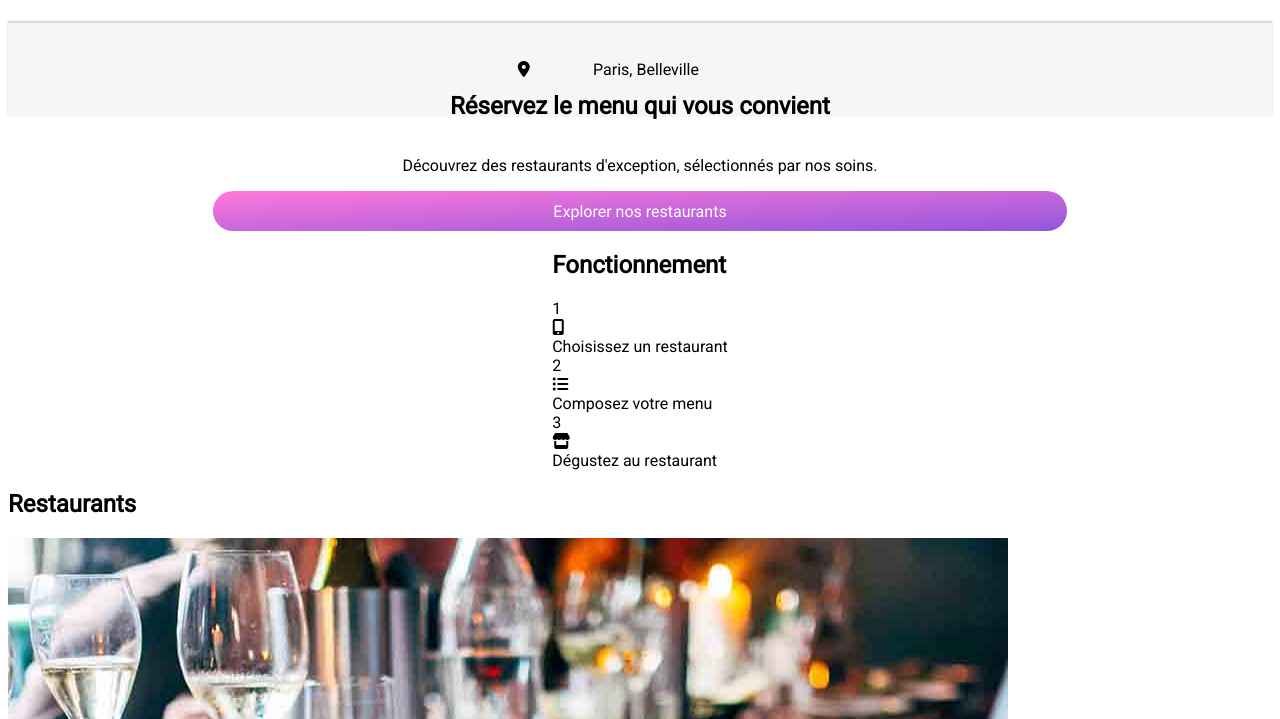
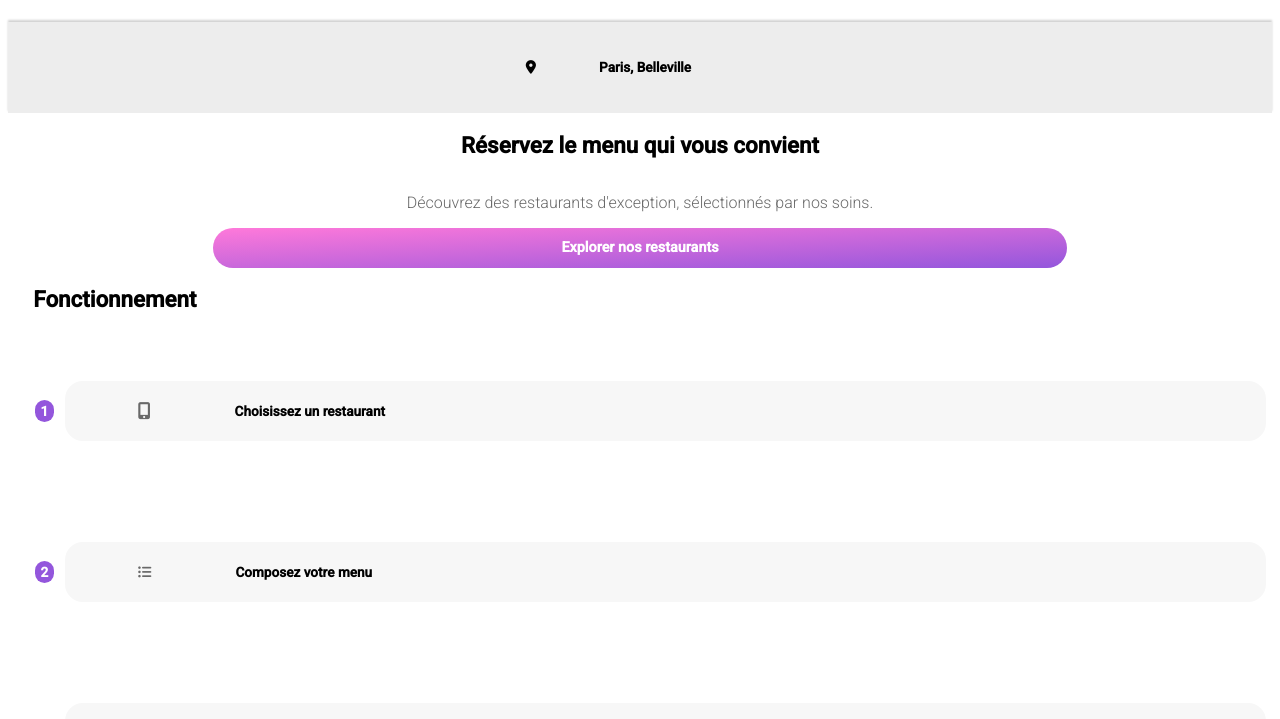
Before and after one commit to julfrontdev/JulienVerley_3_10112021, a website: page index.html in a window 1280 px wide. Shown: the part 67-786 px from the top of the page. Drawn offline with Linux system fonts and the light colour scheme; a web font is replaced by a local one.

Commit message:
Accueil explorer, functioning

```diff
--- a/index.html
+++ b/index.html
@@ -4,10 +4,10 @@
     <meta charset="utf-8" />
     <meta name="viewport" content="width=device-width"/> <!--viewport et content="width..." pour le responsive-->
     <link rel="stylesheet" href="public/css/style.css"/>
-    <!--Font Shrikhand (logo et titres des restaurants)(CSS rules to specify families: font-family: 'Shrikhand', cursive;-->
     <link rel="preconnect" href="https://fonts.googleapis.com"><link rel="preconnect" href="https://fonts.gstatic.com" crossorigin><link href="https://fonts.googleapis.com/css2?family=Shrikhand&display=swap" rel="stylesheet">
-    <!--Font Roboto (texte)(CSS rules to specify families: font-family: 'Roboto', sans-serif;-->
+    <link rel="preconnect" href="https://fonts.googleapis.com"><link rel="preconnect" href="https://fonts.gstatic.com" crossorigin><link href="https://fonts.googleapis.com/css2?family=Roboto:wght@100;300;400;500&family=Shrikhand&display=swap" rel="stylesheet">
     <link rel="preconnect" href="https://fonts.googleapis.com"><link rel="preconnect" href="https://fonts.gstatic.com" crossorigin><link href="https://fonts.googleapis.com/css2?family=Roboto&family=Shrikhand&display=swap" rel="stylesheet">
+    <link rel="preconnect" href="https://fonts.googleapis.com"><link rel="preconnect" href="https://fonts.gstatic.com" crossorigin><link href="https://fonts.googleapis.com/css2?family=Roboto:wght@400;500&family=Shrikhand&display=swap" rel="stylesheet">
     <script src="https://kit.fontawesome.com/9d7038c6db.js" crossorigin="anonymous"></script> <!-- Fontawesome importé en JS-->
     <title>ohmyfood</title>
 </head>
@@ -45,7 +45,7 @@
                     <p>
                         Découvrez des restaurants d'exception, sélectionnés par nos soins.
                     </p>
-                    <div class="btn btn__explorer"><!--button (idem button menus "Commander" btn__take-out)-->
+                    <div class="btn btn__explorer"><!--button (idem button menus "Commander" btn__order)-->
                         Explorer nos restaurants
                     </div>
                 </div><!--explorer-->
@@ -55,35 +55,35 @@
                         Fonctionnement
                     </h2>
                     <div class="functioning__steps"><!--3 steps explanations-->
-                        <div class="functioning__steps__step"><!--step 1-->
-                            <div><!--disk 1-->
+                        <div class="btn__funct"><!--step 1-->
+                            <div class="btn__funct__number"><!--disk 1-->
                                 1
                             </div>
-                            <div class=""><i class="fas fa-mobile-alt"></i><!--? Appliquer une couleur ?-->
+                            <div class="btn__funct__icon"><i class="fas fa-lg fa-mobile-alt"></i><!--? Appliquer une couleur ?-->
                             </div><!--mobile icon-->
-                            <div>
+                            <div class="btn__funct__text">
                                 Choisissez un restaurant
                             </div>
                         </div><!--step 1-->
 
-                        <div class="functioning__steps__step"><!--step 2-->
-                            <div><!--disk 2-->
+                        <div class="btn__funct"><!--step 2-->
+                            <div class="btn__funct__number"><!--disk 2-->
                                 2
                             </div>
-                            <div class=""><i class="fas fa-list-ul"></i><!--? Appliquer une couleur ?-->
+                            <div class="btn__funct__icon"><i class="fas fa-list-ul"></i><!--? Appliquer une couleur ?-->
                             </div><!--menu icon-->
-                            <div>
+                            <div class="btn__funct__text">
                                 Composez votre menu
                             </div>
                         </div><!--step 2-->
 
-                        <div class="functioning__steps__step"><!--step 3-->
-                            <div><!--disk 3-->
+                        <div class="btn__funct"><!--step 3-->
+                            <div class="btn__funct__number"><!--disk 3-->
                                 3
                             </div>
-                            <div class=""><i class="fas fa-store"></i><!--? Appliquer une couleur ?-->
+                            <div class="btn__funct__icon"><i class="fas fa-store"></i><!--? Appliquer une couleur ?-->
                             </div><!--menu icon-->
-                            <div>
+                            <div class="btn__funct__text">
                                 Dégustez au restaurant
                             </div>
                         </div><!--step 3-->
--- a/sass/base/_typography.scss
+++ b/sass/base/_typography.scss
@@ -8,6 +8,18 @@
 
 body {
     font-family: $roboto;
+    font-size: 0.85rem;
+    font-weight: 800;
+}
+
+h2 {
+    font-size: 1.4rem;
+    font-weight: 800;
+}
+
+p {
+    font-size: 1rem;
+    font-weight: 300;
 }
 
 .menu-title {
--- a/sass/components/_buttons.scss
+++ b/sass/components/_buttons.scss
@@ -1,11 +1,13 @@
 // Buttons
+
+// Buttons Explorer and Commander
 
 .btn {
     @include flex(center, column);
     color: white;
     height: 40px;
-    width: 75%;
     border-radius: 25px;
+    font-size: 0.9rem;
     color: solid white;
     background-color: $color-primary;
     background-image:
@@ -20,5 +22,47 @@
             $color-primary-lighter, $color-secondary-lighter
             );
     }
+}
 
+.btn__explorer {
+    width: 75%;
 }
+
+.btn__order {
+    width: 50%;
+}
+
+// Buttons de la partie Fonctionnement
+
+.btn__funct{
+    display: flex;
+    align-items: center;
+    justify-content: flex-start;
+    flex-direction: row;
+
+    border-radius: 18px;
+    width: 95%;
+    height: 60px;
+    background-color: $bg-main;
+    margin: 4% 0;
+
+    .btn__funct__number {
+        @include flex-center(center);
+        border-radius: 25px;
+        width: 22px;
+        height: 22px;
+        color: white;
+        background-color: $color-primary;
+
+        margin-left: -2.5%;
+        margin-right: 7%;
+    }
+    .btn__funct__icon {
+        margin-right: 7%;
+        color: $text-light;
+    }
+    .btn__funct__text {
+        width: 100%;
+
+    }
+}
--- a/sass/layouts/_nav.scss
+++ b/sass/layouts/_nav.scss
@@ -2,7 +2,7 @@
 
 
 nav {
-    height: 50px;
+    height: 12%;
     .nav__search {
         @include flex(center, row);
         background-color: $bg-search;
--- a/sass/layouts/_presentation.scss
+++ b/sass/layouts/_presentation.scss
@@ -11,11 +11,23 @@
     width: 90%;
     text-align: center;
     padding: 0 10%;
+    p {
+        color: $text-light;
+    }
 
 }
 
 // Functioning
 
 .functioning {
+    width: 100%;
+    margin-left: 4%;
+    h2 {
+        align-items: flex-start;
+    }
+    .functioning__steps{
+        @include flex(center, column);
+        width: 100%;
 
+    }
 }
--- a/sass/utils/_mixins.scss
+++ b/sass/utils/_mixins.scss
@@ -9,3 +9,9 @@
     justify-content: $center;
     flex-direction: $direction;
 }
+
+@mixin flex-center($center) {
+    display: flex;
+    align-items: $center;
+    justify-content: $center;
+}
--- a/sass/utils/_variables.scss
+++ b/sass/utils/_variables.scss
@@ -10,7 +10,11 @@ $color-primary-lighter: lighten($color-primary, 7%);
 $color-secondary-lighter: lighten($color-secondary, 7%);
 
 // Back-ground colors
-$bg-search: #f6f6f6;
+$bg-search: #ededed;
+$bg-main: #f7f7f7;
+
+// Text colors
+$text-light: dimgrey;
 
 
 // Font Variables
```
Also changed, not shown: public/css/style.css, 1 other file.
